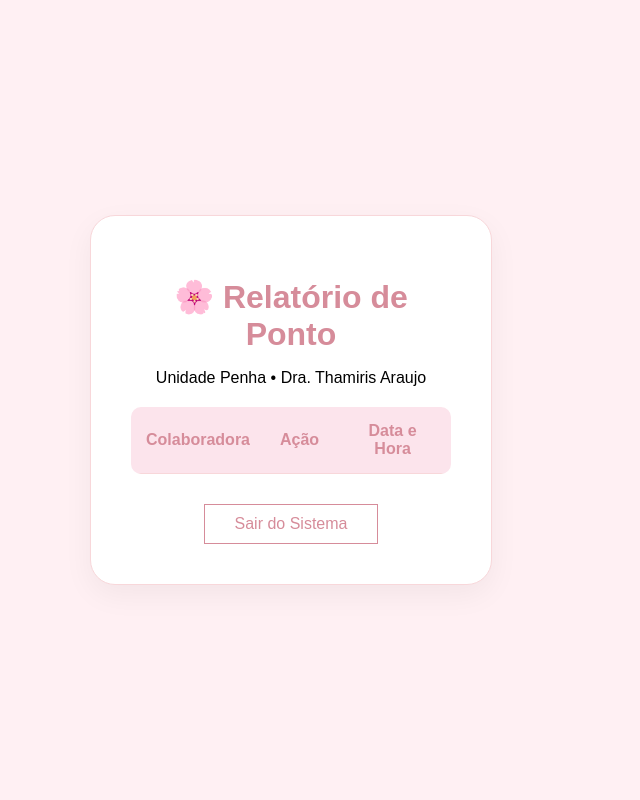
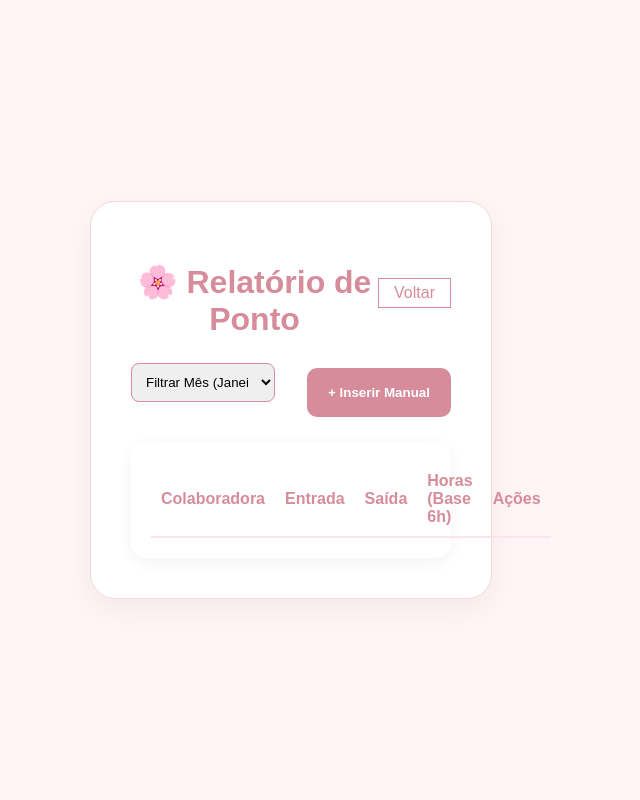
Before and after one commit to LucasBiazoto/Ponto, a Flask app: page /gestao in a window 1280 px wide. Shown: the whole page, without its empty margins (349-989 px from the left). Run offline with Flask 3, Linux system fonts and the light colour scheme; the visitor is signed in with stand-in values (Sample User, id 1); lists and menus that the app fills with data are empty.

Commit message:
lalterando

```diff
--- a/templates/gestao.html
+++ b/templates/gestao.html
@@ -2,37 +2,46 @@
 <html lang="pt-br">
 <head>
     <meta charset="UTF-8">
-    <title>Relatório - Dra. Thamiris</title>
+    <title>Gestão Dra. Thamiris</title>
     <link rel="stylesheet" href="{{ url_for('static', filename='style.css') }}">
 </head>
-<body>
-    <div class="container" style="max-width: 800px;">
-        <header>
+<body style="background-color: #fff5f7;">
+    <div class="container" style="max-width: 1000px;">
+        <header style="display: flex; justify-content: space-between; align-items: center;">
             <h1>🌸 Relatório de Ponto</h1>
-            <p>Unidade Penha • Dra. Thamiris Araujo</p>
+            <a href="/" class="btn-saida" style="width: auto; padding: 5px 15px; text-decoration: none;">Voltar</a>
         </header>
 
-        <table style="width: 100%; border-collapse: collapse; margin-top: 20px; background: white; border-radius: 10px; overflow: hidden;">
-            <thead style="background: #fce4ec; color: #d68c9a;">
+        <div style="display: flex; justify-content: space-between; margin: 20px 0;">
+            <select style="width: 45%; padding: 10px; border-radius: 8px; border: 1px solid #d68c9a;">
+                <option>Filtrar Mês (Janeiro a Dezembro)</option>
+            </select>
+            <button class="btn-entrada" style="width: 45%; background-color: #d68c9a;">+ Inserir Manual</button>
+        </div>
+
+        <div style="background: white; border-radius: 15px; padding: 20px; box-shadow: 0 4px 15px rgba(0,0,0,0.05);">
+            <table style="width: 100%; text-align: left; border-collapse: collapse;">
+                <thead style="color: #d68c9a; border-bottom: 2px solid #fce4ec;">
                     <tr>
-                    <th style="padding: 15px; border-bottom: 1px solid #f8d7da;">Colaboradora</th>
-                    <th style="padding: 15px; border-bottom: 1px solid #f8d7da;">Ação</th>
-                    <th style="padding: 15px; border-bottom: 1px solid #f8d7da;">Data e Hora</th>
+                        <th style="padding: 10px;">Colaboradora</th>
+                        <th style="padding: 10px;">Entrada</th>
+                        <th style="padding: 10px;">Saída</th>
+                        <th style="padding: 10px;">Horas (Base 6h)</th>
+                        <th style="padding: 10px;">Ações</th>
                     </tr>
                 </thead>
                 <tbody>
                     {% for registro in registros %}
-                <tr>
-                    <td style="padding: 12px; border-bottom: 1px solid #eee;">{{ registro.nome }}</td>
-                    <td style="padding: 12px; border-bottom: 1px solid #eee;">{{ registro.tipo }}</td>
-                    <td style="padding: 12px; border-bottom: 1px solid #eee;">{{ registro.horario }}</td>
+                    <tr style="border-bottom: 1px solid #fce4ec;">
+                        <td style="padding: 12px;">{{ registro.nome }}</td>
+                        <td style="padding: 12px;">{% if registro.tipo == 'Entrada' %}{{ registro.horario }}{% else %}-{% endif %}</td>
+                        <td style="padding: 12px;">{% if registro.tipo == 'Saída' %}{{ registro.horario }}{% else %}-{% endif %}</td>
+                        <td style="padding: 12px;">--:--</td>
+                        <td style="padding: 12px;"><button style="background: none; border: none; color: #d68c9a; cursor: pointer;">⚙️</button></td>
                     </tr>
                     {% endfor %}
                 </tbody>
             </table>
-
-        <div style="margin-top: 30px;">
-            <a href="/logout" class="btn-saida" style="text-decoration: none; display: inline-block; width: auto; padding: 10px 30px;">Sair do Sistema</a>
         </div>
     </div>
 </body>
```
Also changed, not shown: templates/login.html (+10 -7 lines). Lines whose indentation alone changed are shown as unchanged.
